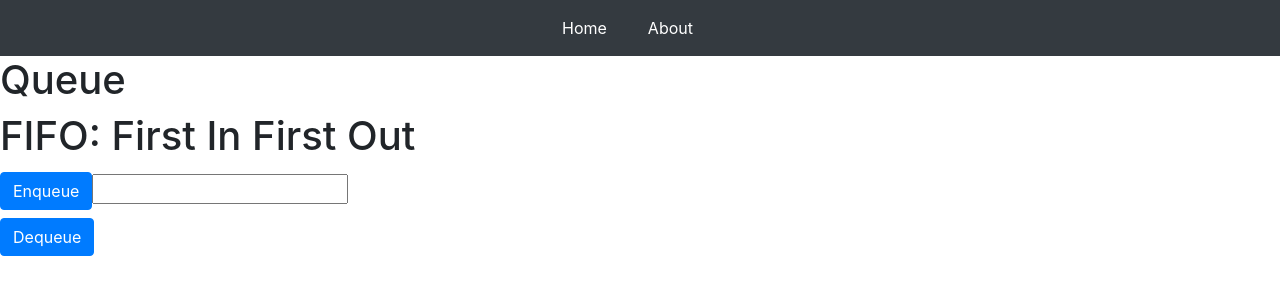
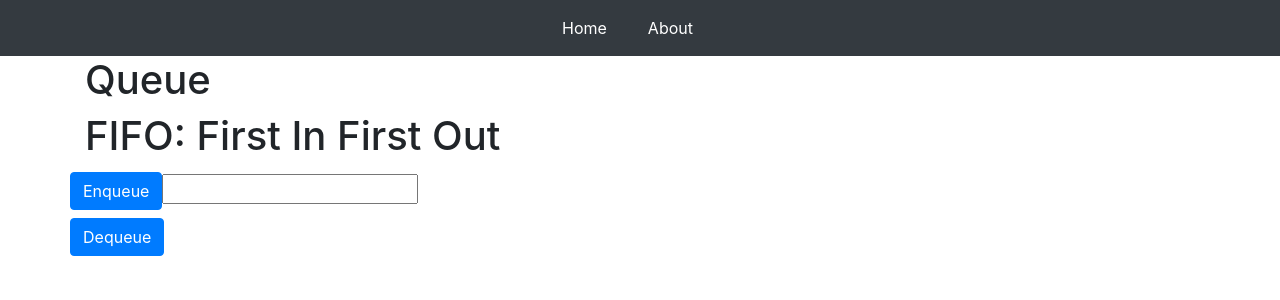
Before and after one commit to IUS-CS/project-dsavy, a React app in the folder src/: page /queue in a window 1280 px wide. Shown: the top 300 px of the page. Built offline with nearby package versions, Linux system fonts and the light colour scheme.

Commit message:
updated formatting

```diff
--- a/src/components/Queue.js
+++ b/src/components/Queue.js
@@ -1,5 +1,6 @@
 import React, {useState} from 'react'
 import {animated, useTransition} from 'react-spring'
+import {Container, Row, Col} from 'react-bootstrap';
 import Enqueue from './Enqueue'
 import Dequeue from './Dequeue'
 
@@ -29,13 +30,14 @@ const Queue = () => {
   })
 
   return (
-    <div>
+    <Container>
       <header className='header'>
         <h1>Queue</h1>
         <h1>FIFO: First In First Out</h1>
       </header>
-      <Enqueue enqueue={onAdd} />
-      <Dequeue dequeue={onDelete} />
+
+      <Row><Enqueue enqueue={onAdd} /></Row>
+      <Row><Dequeue dequeue={onDelete} /></Row>
       <ul className='queue'>
       {transition.map(({item, props, key}) =>
         <animated.div key={key} style={props}><li style={{backgroundColor: 'red', borderRadius:'5px', padding:'5px'}}>{item.element}</li></animated.div>
@@ -44,8 +46,8 @@ const Queue = () => {
 
 
 
-    </div>
-  )
-}
+    </Container>
+
+  )}
 
 export default Queue
```
